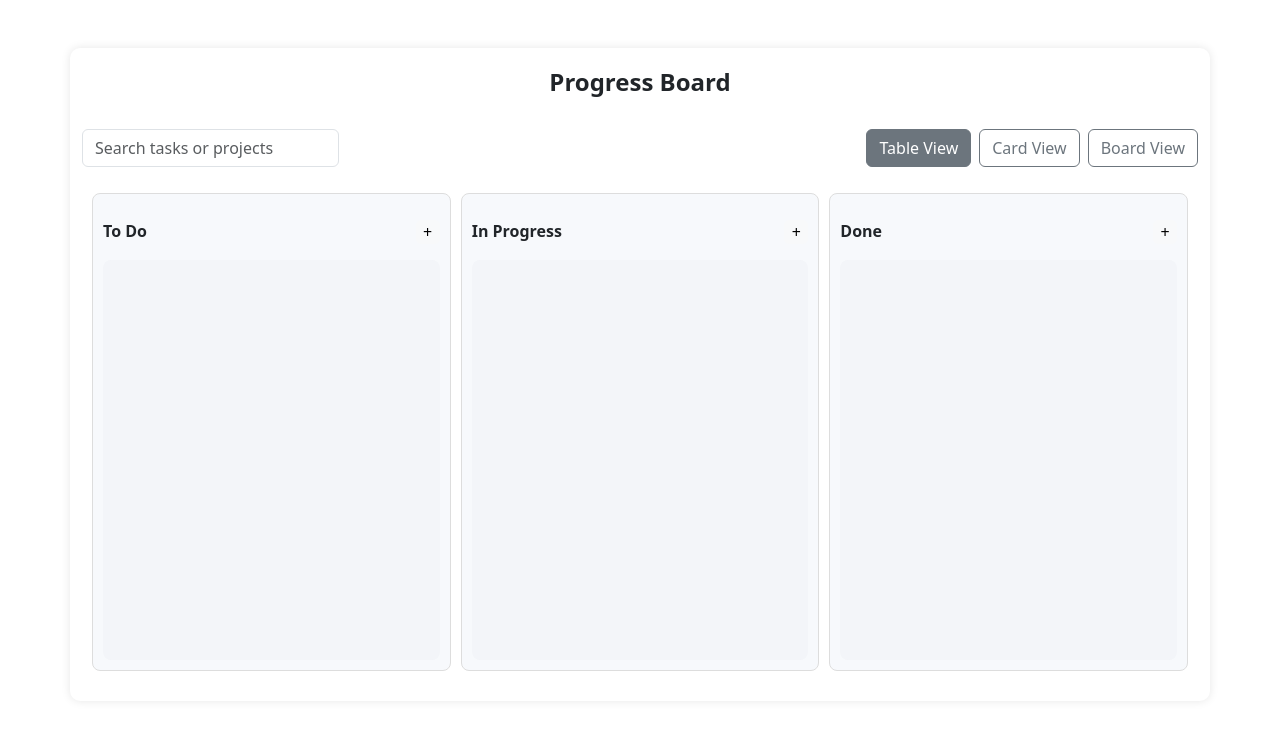
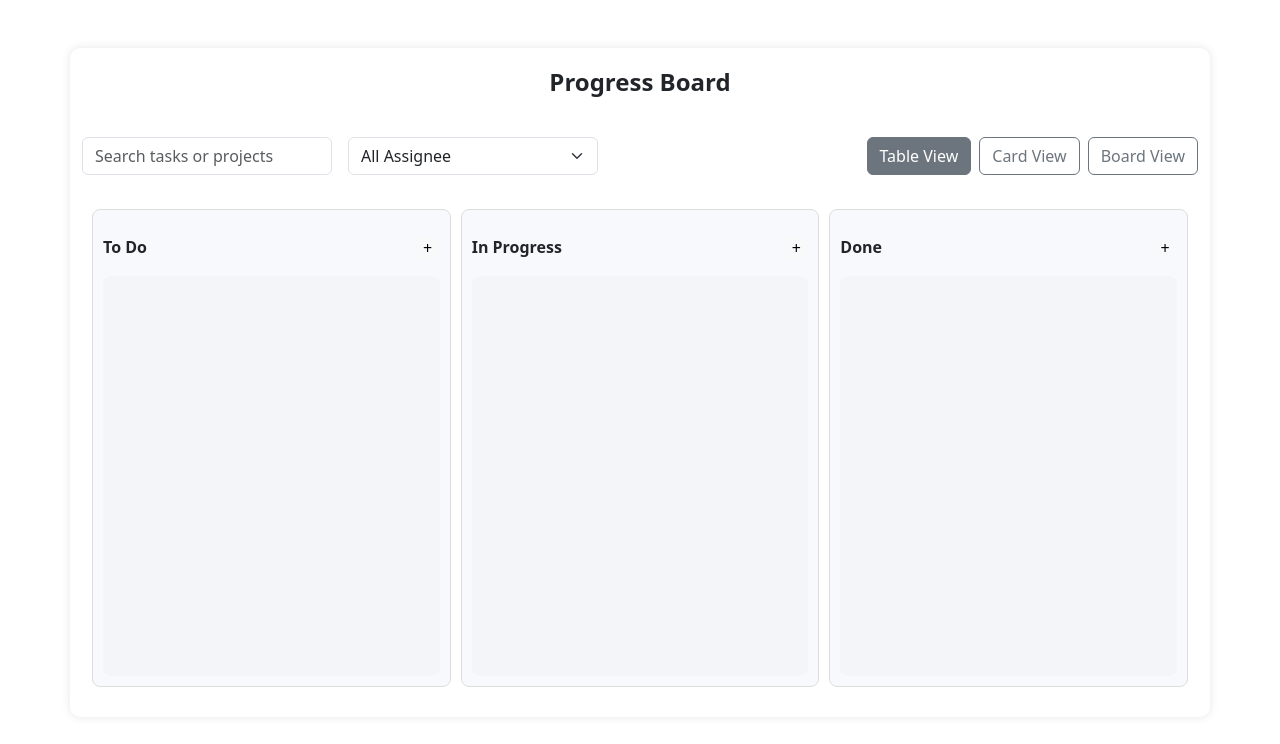
Before and after one commit to saniamhrn/SIRemaja, a Django app: page /project/board/ in a window 1280 px wide. Shown: the part 76-820 px from the top of the page. Run offline with Django 4.2, Linux system fonts and the light colour scheme; the visitor is signed in with stand-in values (Sample User, id 1); data comes from the database, SQL or seed files in the repository; data that the repository does not hold is empty; parts of the project's set-up code (start-up, migrations or seed data) failed here and were passed over; some libraries are stand-ins or nearby versions.

Commit message:
Demo Live Coding Sania

```diff
--- a/masaremaja/projects/static/projects/css/projects.css
+++ b/masaremaja/projects/static/projects/css/projects.css
@@ -431,14 +431,24 @@ td[onclick]:hover {
 
 .search-filter-bar {
     display: flex;
-    flex-wrap: wrap;
+    flex-wrap: nowrap;
     justify-content: space-between;
     align-items: center;
     gap: 15px;
 }
 
-#searchForm {
-    max-width: 300px;
+.search-filter-bar > .d-flex {
+    flex-grow: 1;
+    gap: 15px;
+}
+
+#searchForm, #filterForm {
+    max-width: 250px;
+    flex-grow: 1;
+}
+
+#searchProject, #assignee-filter {
+    width: 100%;
 }
 
 @media (min-width: 768px) and (max-width: 992px) {
@@ -470,7 +480,7 @@ td[onclick]:hover {
         gap: 15px;
     }
 
-    #searchForm {
+    #searchForm, #filterForm {
         width: 100%;
         max-width: 300px;
     }
--- a/masaremaja/projects/templates/kanban_board.html
+++ b/masaremaja/projects/templates/kanban_board.html
@@ -14,20 +14,36 @@
     <div id="successMessage" style="display: none;"></div>
 
     <div class="my-2">
-        <div class="d-flex justify-content-between align-items-center search-filter-bar">
+        <div class="d-flex flex-column flex-md-row justify-content-between align-items-center search-filter-bar gap-3">
+            <!-- Search and Filter Section -->
+            <div class="d-flex flex-grow-1 gap-3">
                 <!-- Search Input -->
-            <form id="searchForm" method="get" class="d-flex flex-grow-1 flex-column flex-md-row gap-2 my-2">
+                <form id="searchForm" method="get" class="d-flex flex-grow-1 my-3">
                     <input
                         type="text"
                         name="q"
                         id="searchProject"
-                    class="form-control me-2"
+                        class="form-control"
                         placeholder="Search tasks or projects"
                         value="{{ search_query|default:'' }}"
-                    style="max-width: 300px;"
                     >
                 </form>
-            <div class="d-flex flex-wrap gap-2 justify-content-between justify-content-md-end view-toggle-bar">
+
+                <!-- Filter Dropdown (Demo Live Coding) -->
+                <form id="filterForm" method="get" class="d-flex flex-grow-1 my-3">
+                    <select name="assignee" id="assignee-filter" class="form-select" onchange="document.getElementById('filterForm').submit();">
+                        <option value="">All Assignee</option>
+                        {% for creative in creative_list %}
+                            <option value="{{ creative.username }}" {% if assignee_filter == creative.username %}selected{% endif %}>
+                                {{ creative.username }}
+                            </option>
+                        {% endfor %}
+                    </select>
+                </form>
+            </div>
+
+            <!-- Buttons Section -->
+            <div class="d-flex flex-wrap gap-2 justify-content-end">
                 <a href="/project/view-all/?view=table" id="tableViewButton" class="btn btn-outline-secondary">Table View</a>
                 <a href="/project/view-all/?view=card" id="cardViewButton" class="btn btn-outline-secondary">Card View</a>
                 <button id="kanbanViewButton" class="btn btn-outline-secondary active">Board View</button>
@@ -50,6 +66,7 @@
                         <div class="task-card" data-task-id="{{ task.id }}" onclick="showTaskDetail({{ task.id }})">
                             <p style="font-weight: bold">{{ task.title }}</p>
                             <p>{{ task.project.name }}</p>
+                            <p>{{ task.assigned_to }}</p>
                         </div>
                     {% endif %}
                 {% endfor %}
@@ -70,6 +87,7 @@
                         <div class="task-card" data-task-id="{{ task.id }}" onclick="showTaskDetail({{ task.id }})">
                             <p style="font-weight: bold">{{ task.title }}</p>
                             <p>{{ task.project.name }}</p>
+                            <p>{{ task.assigned_to }}</p>
                         </div>
                     {% endif %}
                 {% endfor %}
@@ -90,6 +108,7 @@
                         <div class="task-card" data-task-id="{{ task.id }}" onclick="showTaskDetail({{ task.id }})">
                             <p style="font-weight: bold">{{ task.title }}</p>
                             <p>{{ task.project.name }}</p>
+                            <p>{{ task.assigned_to }}</p>
                         </div>
                     {% endif %}
                 {% endfor %}
--- a/masaremaja/projects/views.py
+++ b/masaremaja/projects/views.py
@@ -197,6 +197,9 @@ def kanban_board(request):
     # Get the search query from the request
     search_query = request.GET.get('q', '').strip()
 
+    # Demo Live Coding
+    assignee_filter = request.GET.get('assignee', '').strip()
+
     # Get all projects with related client and project manager data
     tasks = Task.objects.select_related('project').all()
     projects = Project.objects.select_related('client', 'project_manager').prefetch_related('tasks').all().order_by('id')
@@ -207,6 +210,9 @@ def kanban_board(request):
             Q(title__icontains=search_query) |  # Search in task titles
             Q(project__name__icontains=search_query)  # Search in project names
         ).distinct()
+
+    if assignee_filter:
+        tasks = tasks.filter(assigned_to__username=assignee_filter)
 
     project_pm_client = []
     for project in projects:
@@ -246,6 +252,7 @@ def kanban_board(request):
         'creative_list': creative_list,
         'project_list': project_pm_client,
         'search_query': search_query,
+        'assignee_filter': assignee_filter,
     }
     return render(request, 'kanban_board.html', context)
 
```
Lines whose indentation alone changed are shown as unchanged.
